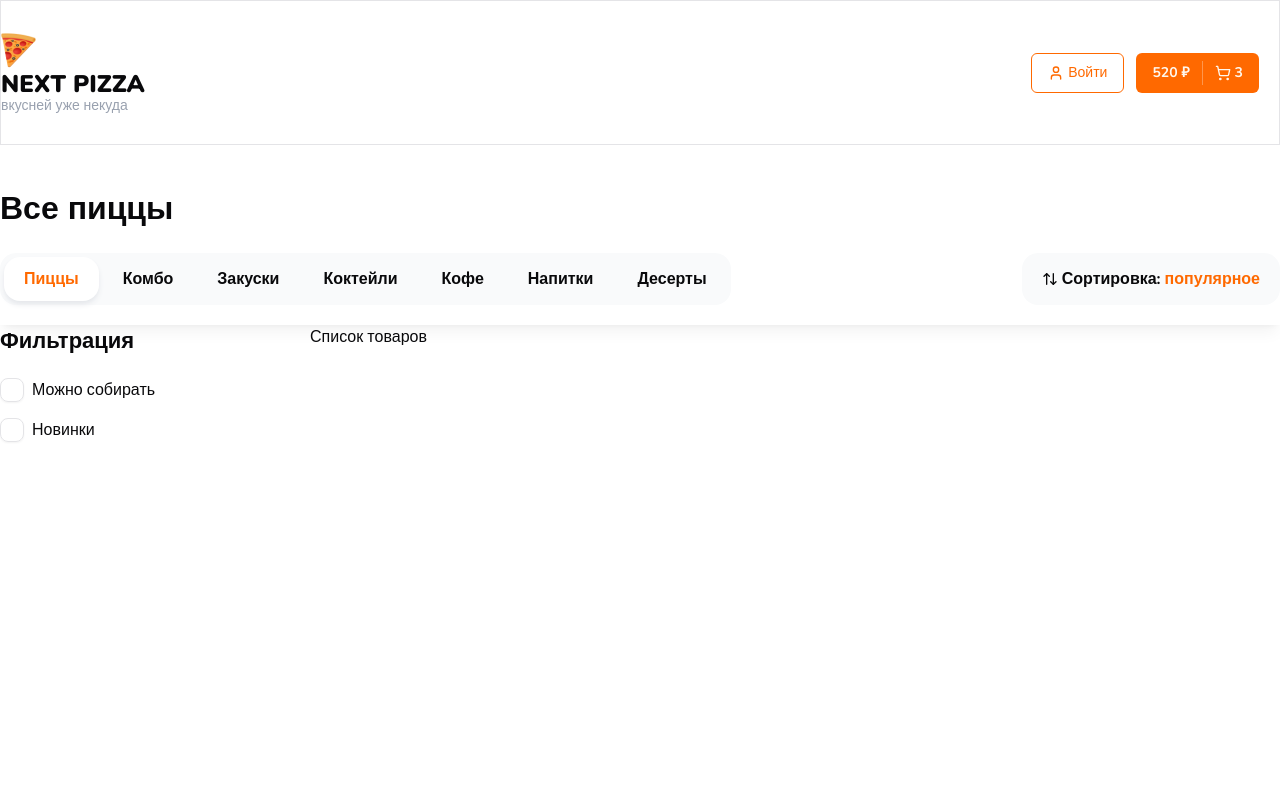
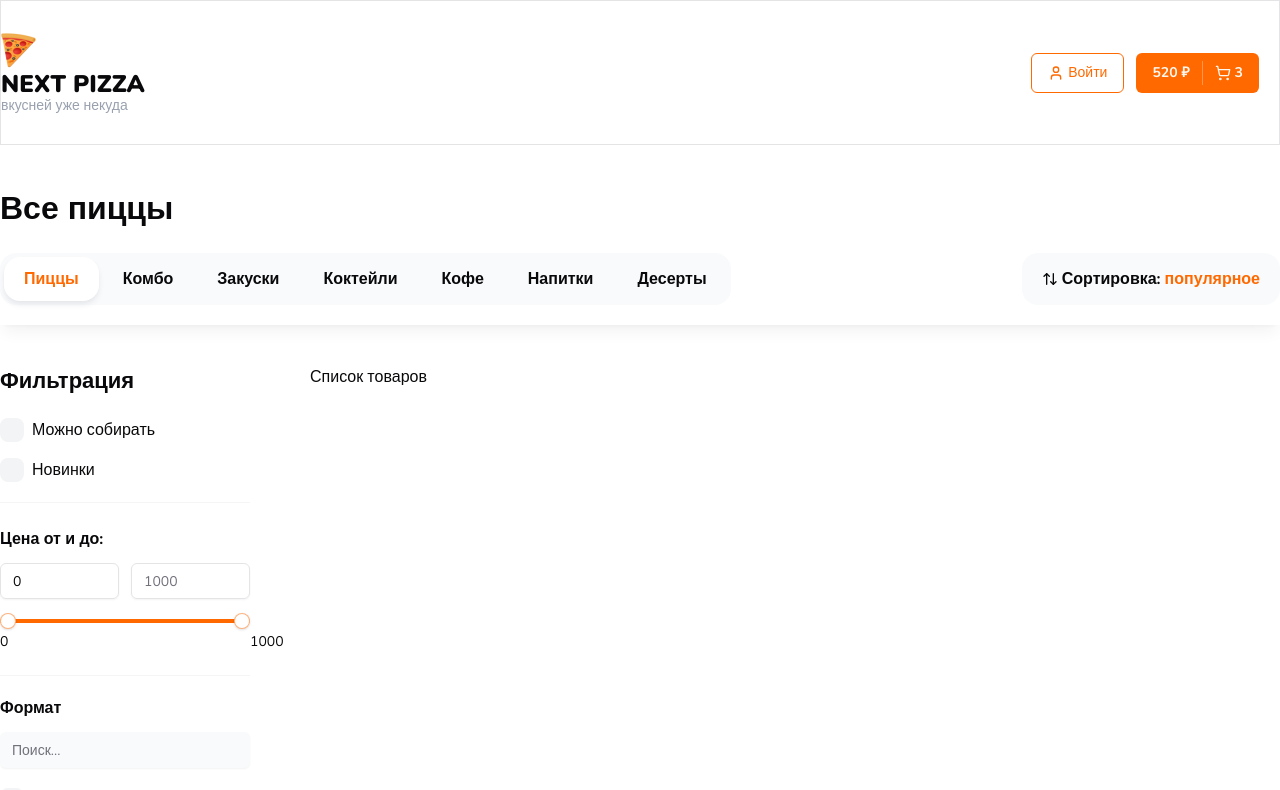
Before and after one commit to wraithfel/next-pizza, a Next.js app: page / in a window 1280 px wide. Shown: the top 790 px of the page. Built offline with nearby package versions, Linux system fonts and the light colour scheme.

Commit message:
add checkbox filters

```diff
--- a/app/page.tsx
+++ b/app/page.tsx
@@ -12,7 +12,7 @@ export default function Home() {
     </Container>
     <TopBar/>
 
-    <Container className="pb-14">
+    <Container className=" mt-10 pb-14">
       <div className="flex gap-[60px]">
 
         <div className="w-[250px]">
--- /dev/null
+++ b/components/shared/checkbox-filters-group.tsx
@@ -0,0 +1,50 @@
+import React from 'react';
+import { FilterCheckboxProps, FilterCheckbox } from './filter-checkbox';
+import { Input } from '../ui';
+
+type Item = FilterCheckboxProps;
+
+interface Props {
+    title: string;
+    items: Item[];
+    defaultItems?: Item[];
+    limit?: number;
+    searchInputPlaceholder?: string;
+    onChange?: (values: string[]) => void;
+    defaultValue?: string[];
+    className?: string;
+}
+
+export const CheckboxFiltersGroup: React.FC<Props> = ({
+    title,
+    items,
+    defaultItems,
+    limit = 5,
+    searchInputPlaceholder= "Поиск...",
+    onChange,
+    defaultValue,
+    className,
+}) => {
+    return (
+    <div className={className}>
+        <p className='font-bold mb-3'>{title}</p>
+
+        <div className='mb-5'>
+            <Input placeholder={searchInputPlaceholder} className='bg-gray-50 border-none'/>
+        </div>
+
+        <div className='flex flex-col gap-4 max-h-96 pr-2 overflow-auto scrollbar'>
+            {items.map((item, index) => (
+                <FilterCheckbox
+                 key={index}
+                 text={item.text}
+                 value={item.value}
+                 endAdornment={item.endAdornment}
+                 checked={false}
+                 onCheckedChange={(ids) => console.log(ids)}
+                  />
+            ))}
+        </div>
+
+    </div>)
+}
--- a/components/shared/filter-checkbox.tsx
+++ b/components/shared/filter-checkbox.tsx
@@ -1,7 +1,7 @@
 import React, { ButtonHTMLAttributes } from 'react';
 import { Checkbox } from '../ui/checkbox';
 
-export interface FilterChecboxProps {
+export interface FilterCheckboxProps {
   text: string;
   value: string;
   endAdornment?: React.ReactNode;
@@ -9,7 +9,7 @@ export interface FilterChecboxProps {
   checked?: boolean;
 }
 
-export const FilterCheckbox: React.FC<FilterChecboxProps> = ({
+export const FilterCheckbox: React.FC<FilterCheckboxProps> = ({
   text,
   value,
   endAdornment,
--- a/components/shared/filters.tsx
+++ b/components/shared/filters.tsx
@@ -1,7 +1,12 @@
+'use client'
+
 import { cn } from "@/lib/utils";
 import React from "react";
 import { Title } from "./title";
 import { FilterCheckbox } from "./filter-checkbox";
+import { Input } from "../ui";
+import { RangeSlider } from "./range-slider";
+import { CheckboxFiltersGroup } from "./checkbox-filters-group";
 
 interface Props {
     className ?: string;
@@ -16,5 +21,94 @@ export const Filters: React.FC<Props> = ({ className }) => {
             <FilterCheckbox text="Можно собирать" value="1" />
             <FilterCheckbox text="Новинки" value="2" />
         </div>
-    </div> )
+        <div className="mt-5 border-y border-y-neutral-100 py-6 pb-7">
+        <p className="font-bold mb-3">Цена от и до:</p>
+            <div className="flex gap-3 mb-5">
+            <Input type="number" placeholder="0" min={0} max={1000} defaultValue={0} />
+            <Input type="number" min={100} max={1000} placeholder="1000" />
+            </div>
+         <RangeSlider min={0} max={1000} step={10} value={[0, 1000]} />
+        </div>
+        <CheckboxFiltersGroup
+        className="mt-5"
+        title="Формат"
+        limit={6}
+        defaultItems={[
+          {
+            text: 'Сырный соус',
+            value: '1',
+          },
+          {
+            text: 'Моццарелла',
+            value: '2',
+          },
+          {
+            text: 'Чеснок',
+            value: '3',
+          },
+          {
+            text: 'Солённые огурчики',
+            value: '4',
+          },
+          {
+            text: 'Красный лук',
+            value: '5',
+          },
+          {
+            text: 'Томаты',
+            value: '6',
+          },
+        ]}
+        items={[
+          {
+            text: 'Сырный соус',
+            value: '1',
+          },
+          {
+            text: 'Моццарелла',
+            value: '2',
+          },
+          {
+            text: 'Чеснок',
+            value: '3',
+          },
+          {
+            text: 'Солённые огурчики',
+            value: '4',
+          },
+          {
+            text: 'Красный лук',
+            value: '5',
+          },
+          {
+            text: 'Томаты',
+            value: '6',
+          },
+          {
+            text: 'Сырный соус',
+            value: '1',
+          },
+          {
+            text: 'Моццарелла',
+            value: '2',
+          },
+          {
+            text: 'Чеснок',
+            value: '3',
+          },
+          {
+            text: 'Солённые огурчики',
+            value: '4',
+          },
+          {
+            text: 'Красный лук',
+            value: '5',
+          },
+          {
+            text: 'Томаты',
+            value: '6',
+          },
+        ]}
+      />
+    </div>)
 }
--- a/components/shared/index.ts
+++ b/components/shared/index.ts
@@ -4,4 +4,5 @@ export { Title } from './title';
 export { Categories } from './categories';
 export { SortPopup } from './sort-popup';
 export { TopBar } from './top-bar';
-export { Filters } from './filters'
+export { Filters } from './filters';
+import {CheckboxFiltersGroup} from './checkbox-filters-group'
--- /dev/null
+++ b/components/shared/range-slider.tsx
@@ -0,0 +1,71 @@
+'use client';
+
+import React from 'react';
+import * as SliderPrimitive from '@radix-ui/react-slider';
+
+import { cn } from '@/lib/utils';
+
+type SliderProps = {
+  className?: string;
+  min: number;
+  max: number;
+  step: number;
+  formatLabel?: (value: number) => string;
+  value?: number[] | readonly number[];
+  onValueChange?: (values: number[]) => void;
+};
+
+const RangeSlider = React.forwardRef(
+  (
+    { className, min, max, step, formatLabel, value, onValueChange, ...props }: SliderProps,
+    ref,
+  ) => {
+    const initialValue = Array.isArray(value) ? value : [min, max];
+    const [localValues, setLocalValues] = React.useState(initialValue);
+
+    React.useEffect(() => {
+      // Update localValues when the external value prop changes
+      setLocalValues(Array.isArray(value) ? value : [min, max]);
+    }, [min, max, value]);
+
+    const handleValueChange = (newValues: number[]) => {
+      setLocalValues(newValues);
+      if (onValueChange) {
+        onValueChange(newValues);
+      }
+    };
+
+    return (
+      <SliderPrimitive.Root
+        ref={ref as React.RefObject<HTMLDivElement>}
+        min={min}
+        max={max}
+        step={step}
+        value={localValues}
+        onValueChange={handleValueChange}
+        className={cn('relative flex w-full touch-none select-none mb-6 items-center', className)}
+        {...props}>
+        <SliderPrimitive.Track className="relative h-1 w-full grow overflow-hidden rounded-full bg-primary/20">
+          <SliderPrimitive.Range className="absolute h-full bg-primary" />
+        </SliderPrimitive.Track>
+        {localValues.map((value, index) => (
+          <React.Fragment key={index}>
+            <div
+              className="absolute text-center"
+              style={{
+                left: `calc(${((value - min) / (max - min)) * 100}% + 0px)`,
+                top: `10px`,
+              }}>
+              <span className="text-sm">{formatLabel ? formatLabel(value) : value}</span>
+            </div>
+            <SliderPrimitive.Thumb className="block h-4 w-4 rounded-full border border-primary/50 bg-white shadow transition-colors focus-visible:outline-none focus-visible:ring-1 focus-visible:ring-ring disabled:pointer-events-none disabled:opacity-50" />
+          </React.Fragment>
+        ))}
+      </SliderPrimitive.Root>
+    );
+  },
+);
+
+RangeSlider.displayName = SliderPrimitive.Root.displayName;
+
+export { RangeSlider };
--- a/components/ui/checkbox.tsx
+++ b/components/ui/checkbox.tsx
@@ -1,32 +1,27 @@
-"use client"
+'use client';
 
-import * as React from "react"
-import * as CheckboxPrimitive from "@radix-ui/react-checkbox"
-import { CheckIcon } from "lucide-react"
+import * as React from 'react';
+import * as CheckboxPrimitive from '@radix-ui/react-checkbox';
+import { Check } from 'lucide-react';
 
-import { cn } from "@/lib/utils"
+import { cn } from '@/lib/utils';
 
-function Checkbox({
-  className,
-  ...props
-}: React.ComponentProps<typeof CheckboxPrimitive.Root>) {
-  return (
-    <CheckboxPrimitive.Root
-      data-slot="checkbox"
-      className={cn(
-        "peer border-input dark:bg-input/30 data-[state=checked]:bg-primary data-[state=checked]:text-primary-foreground dark:data-[state=checked]:bg-primary data-[state=checked]:border-primary focus-visible:border-ring focus-visible:ring-ring/50 aria-invalid:ring-destructive/20 dark:aria-invalid:ring-destructive/40 aria-invalid:border-destructive size-4 shrink-0 rounded-[4px] border shadow-xs transition-shadow outline-none focus-visible:ring-[3px] disabled:cursor-not-allowed disabled:opacity-50",
-        className
-      )}
-      {...props}
-    >
-      <CheckboxPrimitive.Indicator
-        data-slot="checkbox-indicator"
-        className="flex items-center justify-center text-current transition-none"
-      >
-        <CheckIcon className="size-3.5" />
-      </CheckboxPrimitive.Indicator>
-    </CheckboxPrimitive.Root>
-  )
-}
+const Checkbox = React.forwardRef<
+  React.ComponentRef<typeof CheckboxPrimitive.Root>,
+  React.ComponentPropsWithoutRef<typeof CheckboxPrimitive.Root>
+>(({ className, ...props }, ref) => (
+  <CheckboxPrimitive.Root
+    ref={ref}
+    className={cn(
+      'peer h-4 w-4 shrink-0 bg-gray-100 ring-offset-background focus-visible:outline-none focus-visible:ring-2 focus-visible:ring-ring focus-visible:ring-offset-2 disabled:cursor-not-allowed disabled:opacity-50 data-[state=checked]:bg-primary data-[state=checked]:text-primary-foreground',
+      className,
+    )}
+    {...props}>
+    <CheckboxPrimitive.Indicator className={cn('flex items-center justify-center text-current')}>
+      <Check className="h-4 w-4" strokeWidth={3} />
+    </CheckboxPrimitive.Indicator>
+  </CheckboxPrimitive.Root>
+));
+Checkbox.displayName = CheckboxPrimitive.Root.displayName;
 
-export { Checkbox }
+export { Checkbox };
```
